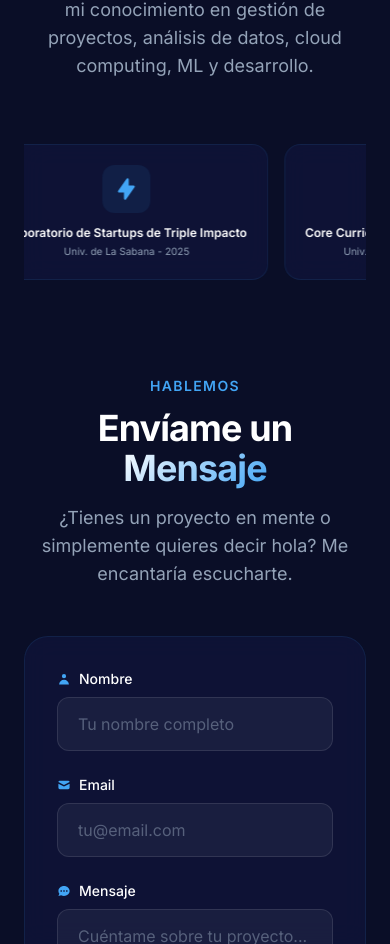
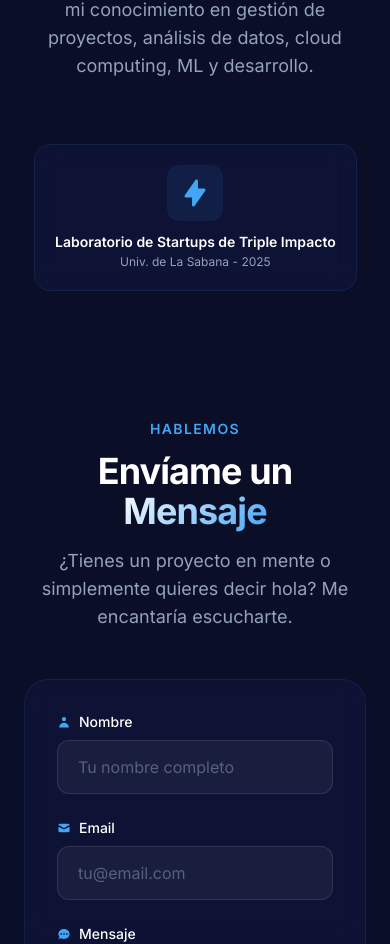
Before and after one commit to Diegosuar/PortafolioFinal, a React (Vite) app: page / in a window 390 px wide. Shown: the part 9111-10055 px from the top of the page. Built offline with nearby package versions, Linux system fonts and the light colour scheme.

Commit message:
feat: Add a new `Certifications` component displaying qualifications with orbiting items for desktop and a carousel for mobile.

```diff
--- a/src/components/Certifications.jsx
+++ b/src/components/Certifications.jsx
@@ -59,42 +59,38 @@ function OrbitingItem({ cert, index, total, radius }) {
 }
 
 function CertCarousel() {
-    const doubled = [...certifications, ...certifications]
-
     return (
-        <div className="overflow-hidden w-full">
-            <motion.div
-                className="flex gap-4"
-                animate={{ x: ['0%', '-50%'] }}
-                transition={{
-                    x: {
-                        duration: 30,
-                        repeat: Infinity,
-                        ease: 'linear',
-                    },
-                }}
+        <div className="w-full">
+            <style>{`
+                .hide-scrollbar::-webkit-scrollbar {
+                    display: none;
+                }
+            `}</style>
+            <div
+                className="flex overflow-x-auto gap-4 px-4 pb-8 snap-x snap-mandatory hide-scrollbar"
+                style={{ scrollbarWidth: 'none', msOverflowStyle: 'none', WebkitOverflowScrolling: 'touch' }}
             >
-                {doubled.map((cert, i) => (
+                {certifications.map((cert, i) => (
                     <a
                         key={`${cert.name}-${i}`}
                         href={cert.link}
                         target="_blank"
                         rel="noopener noreferrer"
-                        className="glass rounded-2xl p-5 flex flex-col items-center gap-3 min-w-[160px] sm:min-w-[180px] cursor-pointer group card-hover flex-shrink-0 no-underline text-white"
+                        className="glass rounded-2xl p-5 flex flex-col items-center gap-3 min-w-[200px] cursor-pointer group card-hover flex-shrink-0 no-underline text-white snap-center"
                     >
                         <div
-                            className="w-12 h-12 rounded-xl flex items-center justify-center transition-transform group-hover:scale-110"
+                            className="w-14 h-14 rounded-xl flex items-center justify-center transition-transform group-hover:scale-110"
                             style={{ backgroundColor: `${cert.color}15` }}
                         >
-                            <cert.icon className="text-2xl" style={{ color: cert.color }} />
+                            <cert.icon className="text-3xl" style={{ color: cert.color }} />
                         </div>
                         <div className="text-center">
-                            <p className="text-xs sm:text-sm font-semibold leading-tight">{cert.name}</p>
-                            <p className="text-[10px] sm:text-xs text-muted mt-1">{cert.provider}</p>
+                            <p className="text-sm font-semibold leading-tight">{cert.name}</p>
+                            <p className="text-xs text-muted mt-1">{cert.provider}</p>
                         </div>
                     </a>
                 ))}
-            </motion.div>
+            </div>
         </div>
     )
 }
```
